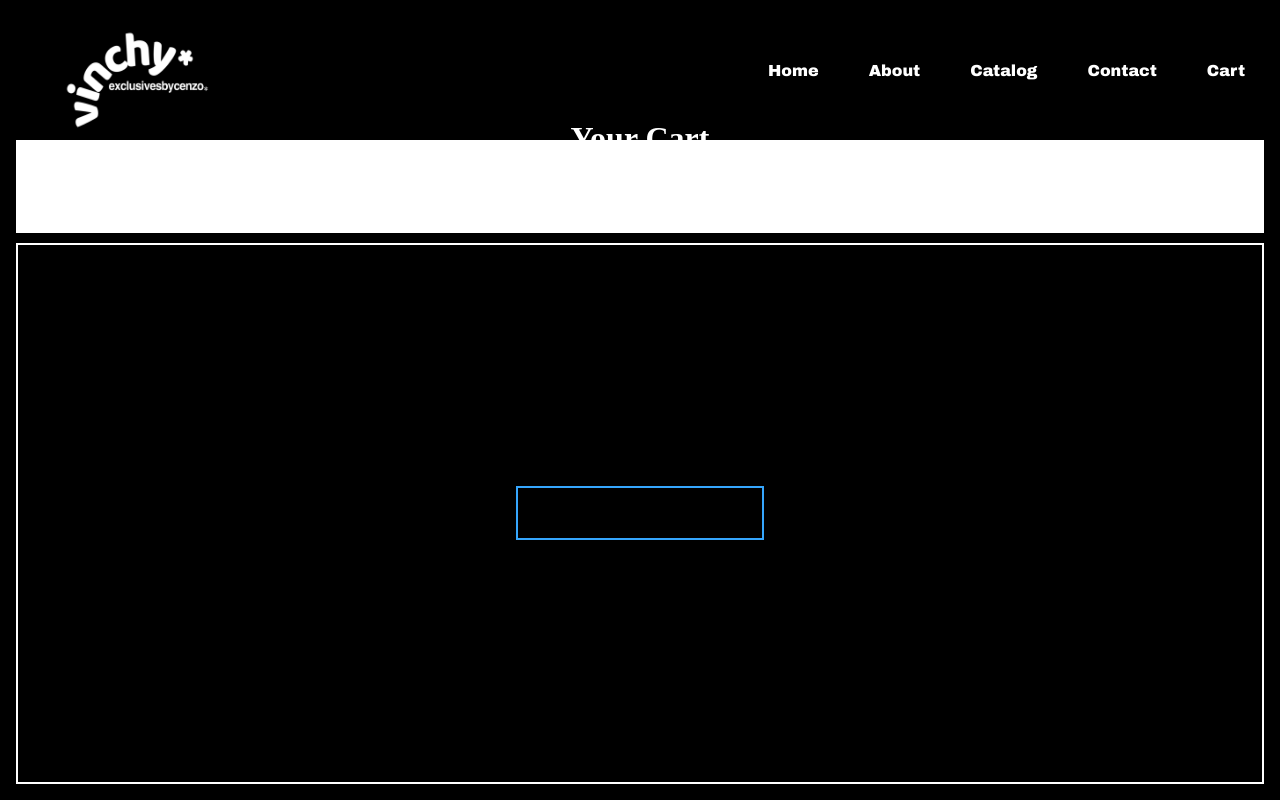
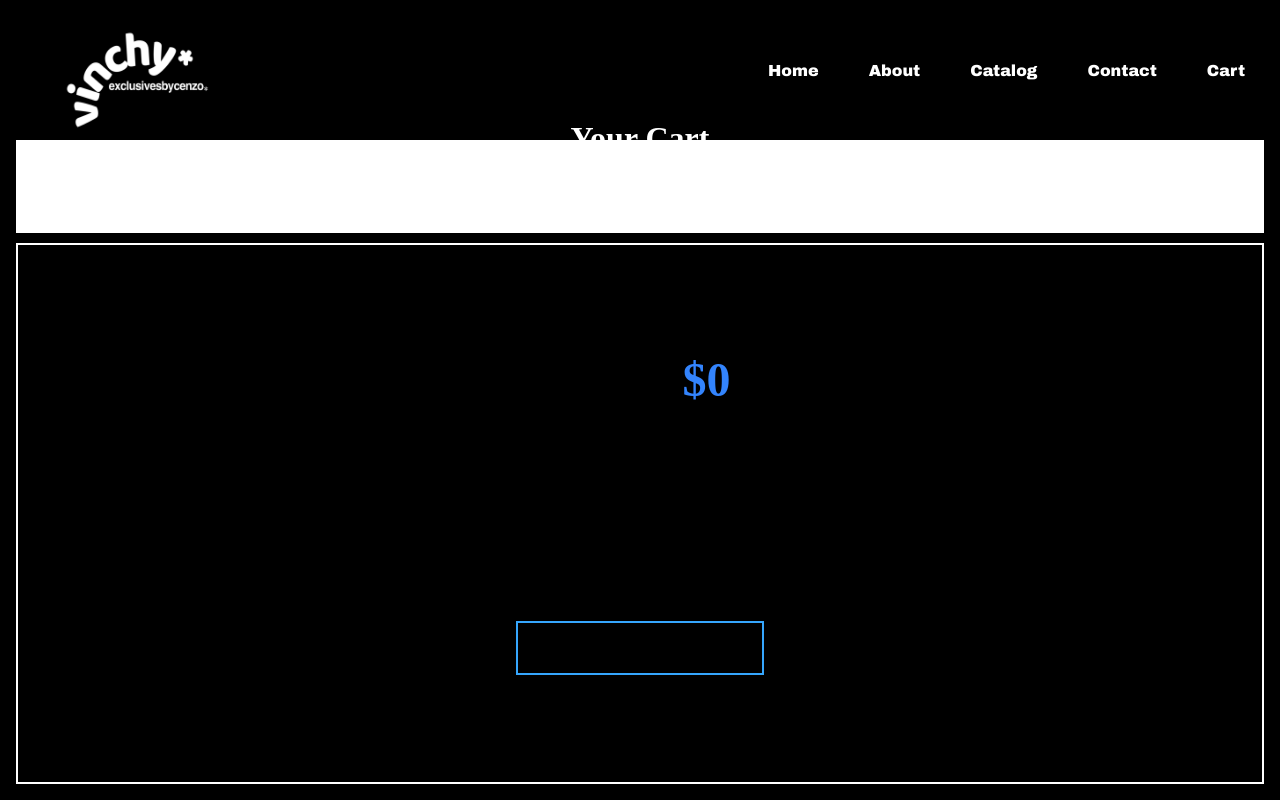
Before and after one commit to vgalante2/vinchyExclusives, a Next.js app: page /checkout in a window 1280 px wide. Built offline with nearby package versions, Linux system fonts and the light colour scheme.

Commit message:
checkout final

```diff
--- a/components/Navbar/Cart/Cart.jsx
+++ b/components/Navbar/Cart/Cart.jsx
@@ -48,6 +48,7 @@ function Cart() {
       };
 
       const totalPrice = calculateTotalPrice(cartItems);
+      localStorage.setItem('totalPrice', JSON.stringify(totalPrice));
 
 return (
 <div className={styles.cartSection}>
--- a/pages/checkout/checkout.module.scss
+++ b/pages/checkout/checkout.module.scss
@@ -27,7 +27,7 @@ align-items: center;
 flex-direction: row;
 justify-content: center;
 border: 2px white solid;
-background-color: white;
+background-color: rgb(255, 255, 255);
 }
 
 .CheckoutItemRow {
@@ -45,7 +45,7 @@ background-color: white;
     align-items: center;
     flex-direction: column;
     justify-content: center;
-    background-color: white;
+    background-color: transparent;
 }
 
 .CheckoutInfoContainer{
@@ -66,8 +66,22 @@ background-color: white;
 
 .CheckoutInfo {
     color: black;
+    font-family: 'Fredoka', sans-serif;
+
 }
 
+.CheckoutItemSize {
+font-size: 1.3rem;
+color: rgb(51, 132, 253);
+}
+
+.CheckoutItemQuantity {
+    font-size: 1.3rem;
+}
+
+.CheckoutItemName {
+    font-size: 2rem;
+}
 
 
 .CheckoutContainerTwo {
@@ -76,8 +90,10 @@ background-color: white;
 border: 2px white solid;
 background-color: transparent;
 display: flex;
-justify-content: center;
+justify-content: space-around;
 align-items: center;
+flex-direction: column;
+
 
 }
 
@@ -97,3 +113,11 @@ align-items: center;
     background-color: rgb(112, 166, 241);
     color: black;
 }
+
+.TotalPrice {
+font-size: 3rem;
+}
+
+.PriceSpan {
+    color: rgb(51, 132, 253);
+}
--- a/pages/checkout/index.js
+++ b/pages/checkout/index.js
@@ -1,14 +1,19 @@
 import React, { useState, useEffect} from 'react';
 import styles from "./checkout.module.scss";
+import Cart from "../../components/Navbar/Cart/Cart.jsx"
 
 
 function Checkout() {
 const [cartItems, setCartItems] = useState([]);
+const [totalPrice, setTotalPrice] = useState(0);
 
 useEffect(() => {
     const storedCartItems = JSON.parse(localStorage.getItem('cart')) || [];
+    const storedTotalPrice = JSON.parse(localStorage.getItem('totalPrice')) || 0;
+
     setCartItems(storedCartItems);
-}, []);
+    setTotalPrice(storedTotalPrice);
+  }, []);
 
 
 
@@ -24,7 +29,10 @@ return (
       <img className={styles.CheckoutImg} src={item.imgSrc} alt={item.name} />
     </div>
     <div className={styles.CheckoutInfoContainer}>
-      <p className={styles.CheckoutInfo}>{item.name} - Size: {item.selectedSize} - Quantity: {item.quantity}</p>
+      <p className={`${styles.CheckoutInfo} ${styles.CheckoutItemName}`}>{item.name} </p>
+      <p className={`${styles.CheckoutInfo} ${styles.CheckoutItemSize}`}> Size: {item.selectedSize} </p>
+      <p className={`${styles.CheckoutInfo} ${styles.CheckoutItemQuantity}`}>Quantity: {item.quantity}</p>
+      <p className={`${styles.CheckoutInfo} ${styles.CheckoutItemPrice}`}> ${item.price}</p>
     </div>
   </div>
 ))}
@@ -32,6 +40,7 @@ return (
 
     </div>
     <div className={styles.CheckoutContainerTwo}>
+    <h1 className={styles.TotalPrice}> Total: <span className={styles.PriceSpan}>${totalPrice}</span></h1>
      <button className={styles.Checkout_Btn}>Checkout</button>
     </div>
 </div>
```
